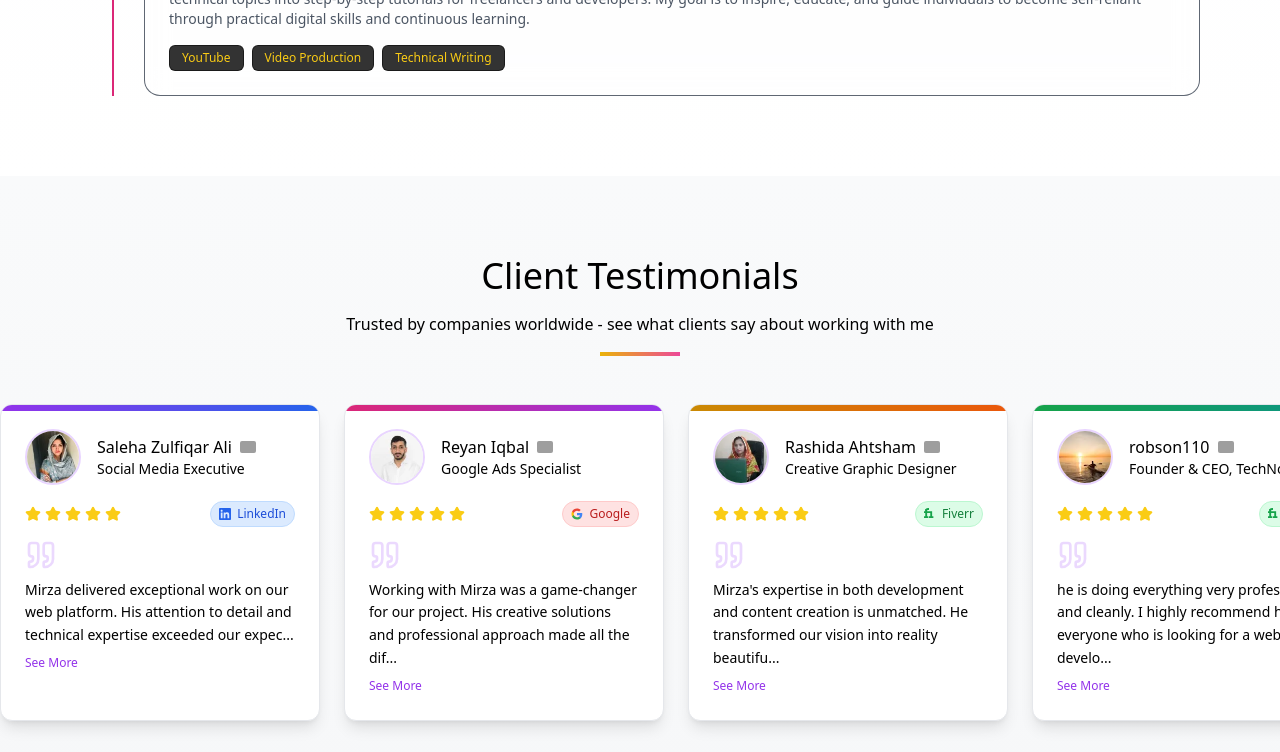
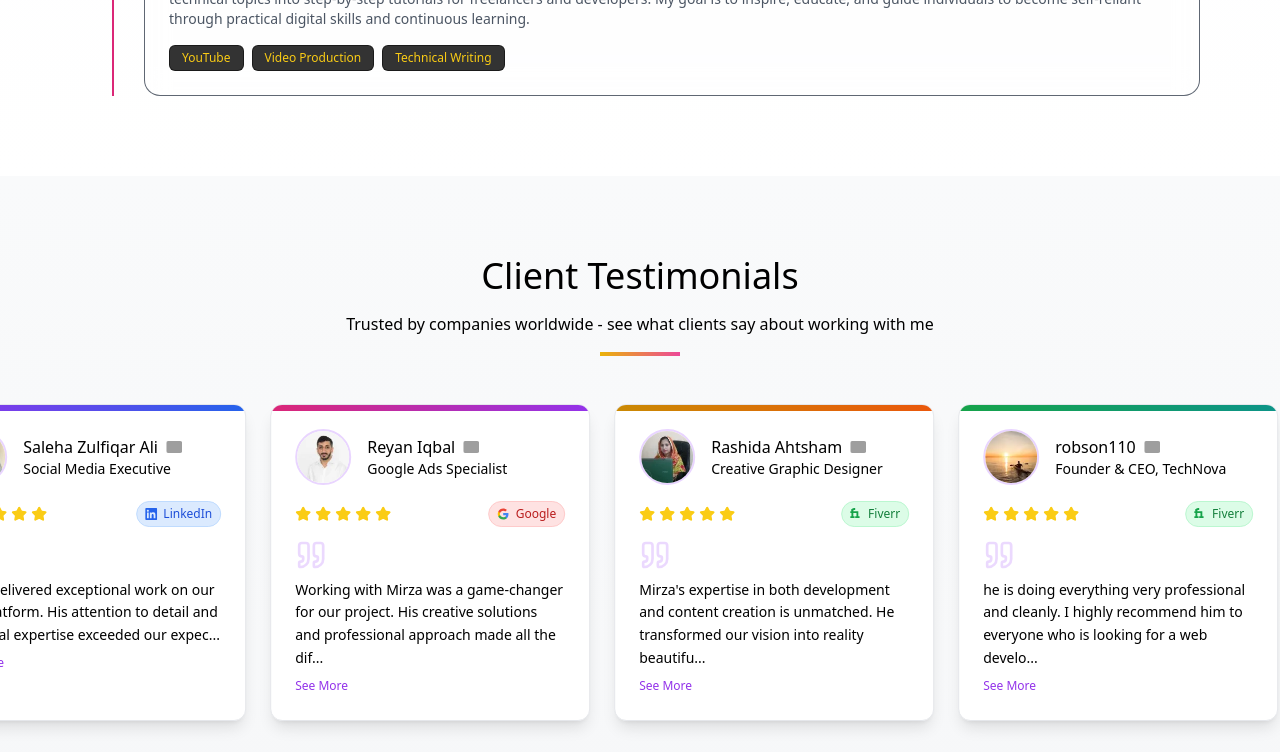
Before and after one commit to mirzaahtsham/ahtsham-webmentor, a Next.js app: page / in a window 1280 px wide. Shown: the part 4645-5397 px from the top of the page. Built offline with nearby package versions, Linux system fonts and the light colour scheme; grey boxes are pictures that could not be loaded.

Commit message:
fix marquee animation issue

```diff
--- a/src/components/IconMarquee.tsx
+++ b/src/components/IconMarquee.tsx
@@ -198,10 +198,10 @@ export function IconMarquee() {
           }
         }
         .animate-marquee-rtl {
-          animation: marquee-rtl 30s gradient infinite;
+          animation: marquee-rtl 30s linear infinite;
         }
         .animate-marquee-ltr {
-          animation: marquee-ltr 30s gradient infinite;
+          animation: marquee-ltr 30s linear infinite;
         }
         /* Slightly faster animation on mobile */
         @media (max-width: 768px) {
@@ -216,6 +216,10 @@ export function IconMarquee() {
         .animate-marquee-ltr:hover {
           animation-play-state: paused;
         }
+          animate-marquee-rtl,
+          .animate-marquee-ltr {
+          will-change: transform;
+          }
       `}</style>
     </section>
   );
--- a/src/components/TestimonialsMarquee.tsx
+++ b/src/components/TestimonialsMarquee.tsx
@@ -16,6 +16,7 @@ interface Testimonial {
   color: string;
   platform: "linkedin" | "google" | "fiverr" | "upwork";
   country?: string;
+  date: string;
 }
 const getFlagImage = (country: string | undefined) => {
   if (!country) return null;
@@ -47,7 +48,8 @@ export function TestimonialsMarquee() {
       text: "Mirza delivered exceptional work on our web platform. His attention to detail and technical expertise exceeded our expectations.",
       color: "from-purple-600 to-blue-600",
       platform: "linkedin",
-      country: "Pakistan"
+      country: "Pakistan",
+      date: "2023-08-15"
     },
     {
       name: "Reyan Iqbal",
@@ -57,7 +59,8 @@ export function TestimonialsMarquee() {
       text: "Working with Mirza was a game-changer for our project. His creative solutions and professional approach made all the difference.",
       color: "from-pink-600 to-purple-600",
       platform: "google",
-      country: "Pakistan"
+      country: "Pakistan",
+      date: "2023-08-15"
     },
     {
       name: "Rashida Ahtsham",
@@ -67,7 +70,8 @@ export function TestimonialsMarquee() {
       text: "Mirza's expertise in both development and content creation is unmatched. He transformed our vision into reality beautifully.",
       color: "from-yellow-600 to-orange-600",
       platform: "fiverr",
-      country: "Pakistan"
+      country: "Pakistan",
+      date: "2023-08-15"
     },
     {
       name: "robson110",
@@ -77,7 +81,8 @@ export function TestimonialsMarquee() {
       text: "he is doing everything very professional and cleanly. I highly recommend him to everyone who is looking for a web developer.",
       color: "from-green-600 to-teal-600",
       platform: "fiverr",
-      country: "Germany"
+      country: "Germany",
+      date: "2023-08-15"
     },
   ];
 
@@ -91,7 +96,8 @@ export function TestimonialsMarquee() {
       text: "Outstanding full-stack developer. Mirza's code is clean, efficient, and scalable. Highly recommended for any project.",
       color: "from-indigo-600 to-purple-600",
       platform: "linkedin",
-      country: "Pakistan"
+      country: "Pakistan",
+      date: "2023-08-15"
     },
     {
       name: "Karen Miller",
@@ -101,7 +107,8 @@ export function TestimonialsMarquee() {
       text: "Seller went above and beyond to help me with my Wordpress website, including teaching me some basics. Thank you!",
       color: "from-cyan-600 to-blue-600",
       platform: "fiverr",
-      country: "USA"
+      country: "USA",
+      date: "2023-08-15"
     },
     {
       name: "brucedelphineca",
@@ -111,7 +118,8 @@ export function TestimonialsMarquee() {
       text: "Thx you for you working I am very happy ! I recommend Mirza he takes his time to understand and does a good job. Thx thx you",
       color: "from-orange-600 to-red-600",
       platform: "fiverr",
-      country: "USA"
+      country: "USA",
+      date: "2023-08-15"
     },
     {
       name: "Sumaira Khan",
@@ -121,7 +129,8 @@ export function TestimonialsMarquee() {
       text: "He provide best services I had good experience with him I will definitely contact with him again for digital services for my business",
       color: "from-pink-600 to-purple-600",
       platform: "google",
-      country: "Pakistan"
+      country: "Pakistan",
+      date: "2023-08-15"
     },
   ];
 
@@ -135,7 +144,8 @@ export function TestimonialsMarquee() {
       text: "We love working with Ahtsham. We're repeat customers and we'll hire him again in a few weeks to make some updates to the website he built. I recommend Ahtsham without reservation.",
       color: "from-purple-600 to-pink-600",
       platform: "google",
-      country: "Pakistan"
+      country: "Pakistan",
+      date: "2023-08-15"
     },
     {
       name: "Rehman Haider",
@@ -145,7 +155,8 @@ export function TestimonialsMarquee() {
       text: "Incredible developer! Mirza built our entire platform from scratch and delivered ahead of schedule with outstanding quality.",
       color: "from-blue-600 to-cyan-600",
       platform: "linkedin",
-      country: "Pakistan"
+      country: "Pakistan",
+      date: "2023-08-15"
     },
     {
       name: "Alex Johnson",
@@ -155,7 +166,8 @@ export function TestimonialsMarquee() {
       text: "Very good experience and used him twice for my website never disappointed professional approach and quick response will recommend and will use him again Happy with final product Thanks",
       color: "from-red-600 to-pink-600",
       platform: "fiverr",
-      country: "USA"
+      country: "USA",
+      date: "2023-08-15"
     },
     // {
     //   name: "Nina Patel",
@@ -175,7 +187,8 @@ export function TestimonialsMarquee() {
       text: "I had the pleasure of working with Ahtsham for multiple Shopify store developments. He is an extremely dedicated and professional web developer and designer. Ahtsham approaches every project with full commitment and demonstrates excellent professionalism in his work. His communication is clear, timely, and effective, making collaboration smooth and efficient. I highly recommend Ahtsham for anyone looking for top-notch web development services.",
       color: "from-yellow-600 to-orange-600",
       platform: "linkedin",
-      country: "Pakistan"
+      country: "Pakistan",
+      date: "2023-08-15"
     },
   ];
   // ✅ ADD THIS RIGHT HERE
@@ -377,11 +390,11 @@ export function TestimonialsMarquee() {
         }
 
         .animate-marquee-rtl {
-          animation: marquee-rtl 40s gradient infinite;
+          animation: marquee-rtl 40s linear infinite;
         }
 
         .animate-marquee-ltr {
-          animation: marquee-ltr 40s gradient infinite;
+          animation: marquee-ltr 40s linear infinite;
         }
 
         .animate-marquee-rtl:hover,
```
Lines whose indentation alone changed are shown as unchanged.
